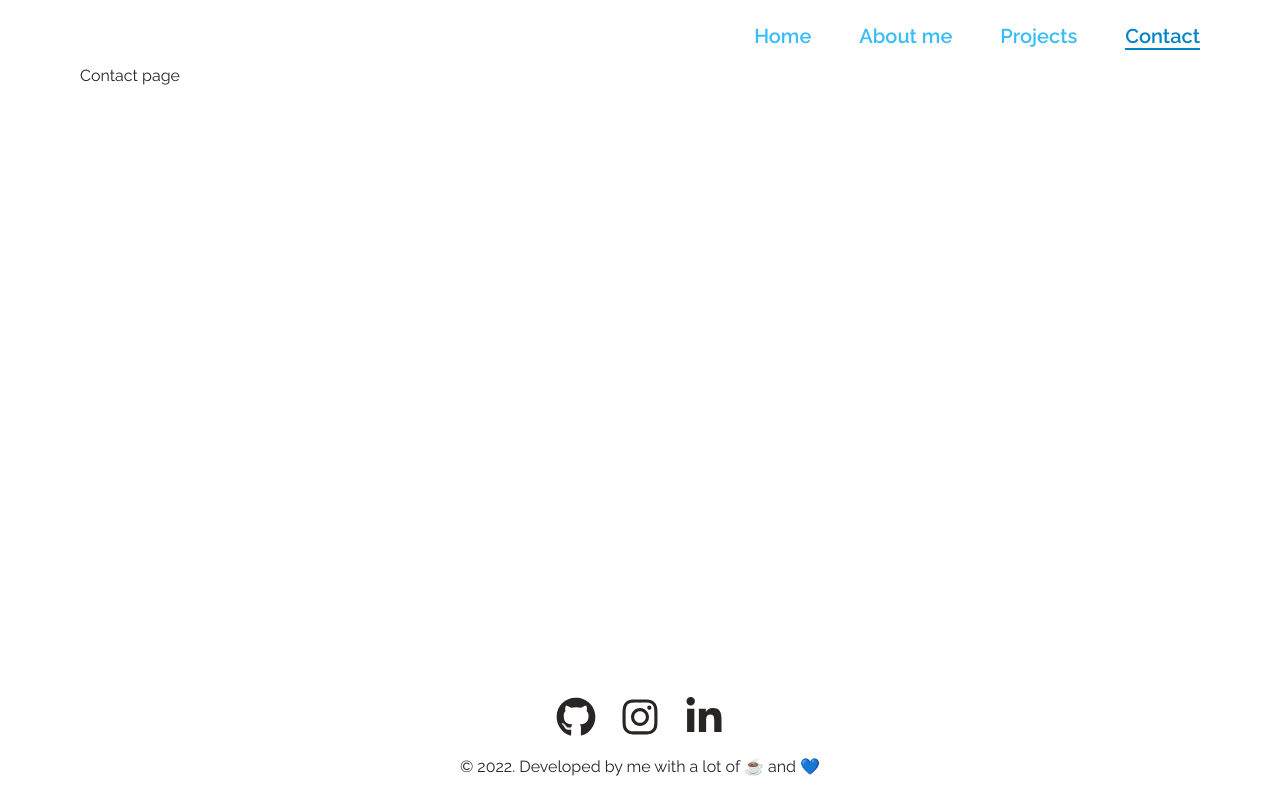
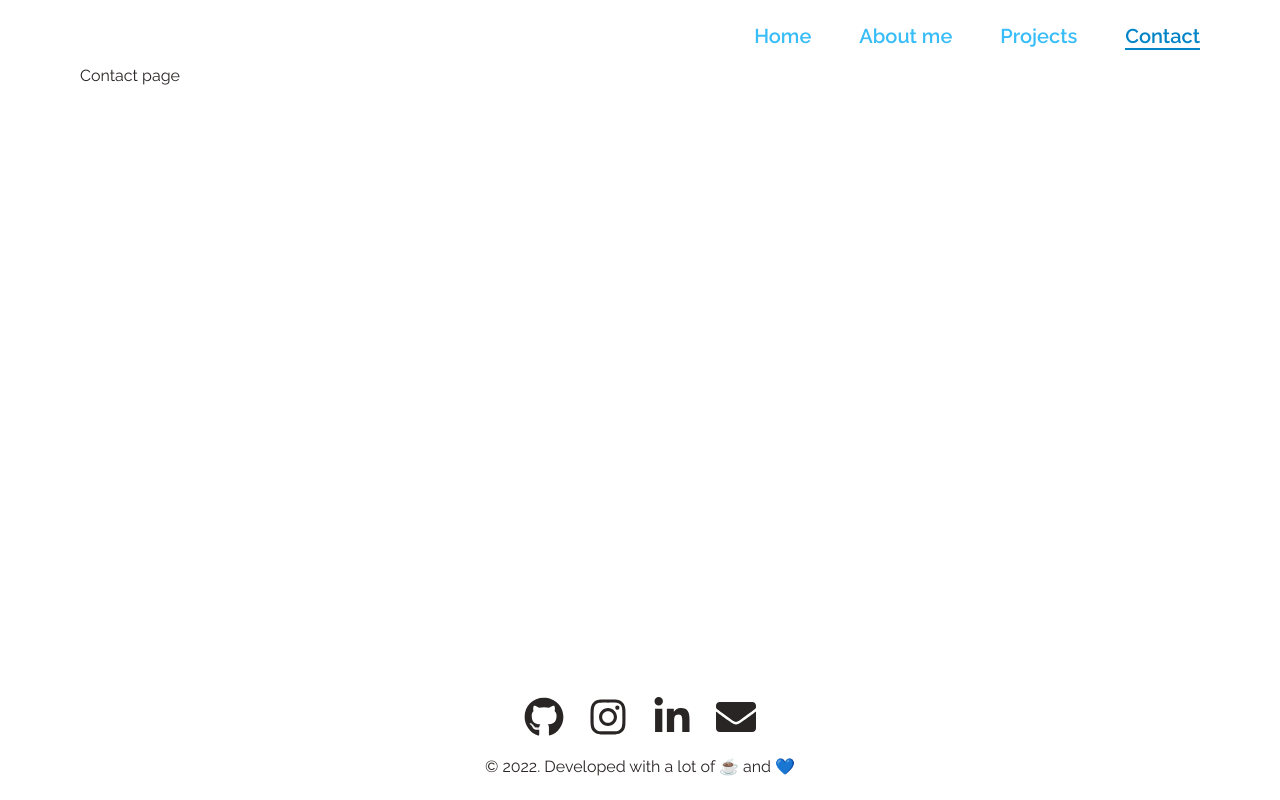
Before and after one commit to AlfredoPrograma/alfredoprograma-portfolio, a Next.js app: page /contact in a window 1280 px wide. Built offline with nearby package versions, Linux system fonts and the light colour scheme.

Commit message:
[CHANGES]: add email contact icon and make social media links responsive

```diff
--- a/components/Footer/Footer.module.scss
+++ b/components/Footer/Footer.module.scss
@@ -1,10 +1,13 @@
 @use 'styles/colors' as colors;
+@use 'styles/breakpoints' as breakpoints;
+
 
 .footer {
   display: flex;
   flex-direction: column-reverse;
   align-items: center;
   gap: 1rem;
+  text-align: center;
 
   .socialMediaWrapper {
     display: flex;
@@ -12,6 +15,7 @@
 
     .iconWrapper {
       & > svg > path {
+        color: colors.$black;
         transition: color 0.2s;
       }
 
@@ -22,10 +26,23 @@
       }
 
       .icon {
-        width: 2.5rem;
-        height: 2.5rem;
+        width: 1.75rem;
+        height: 1.75rem;
       }
     }
-
   }
 }
+
+@media screen and (min-width: breakpoints.$tablet) {
+  .footer {
+    .socialMediaWrapper{
+      .iconWrapper {
+        .icon {
+          width: 2.5rem;
+          height: 2.5rem;
+        }
+      }
+    }
+  }
+
+}
--- a/components/Footer/Footer.tsx
+++ b/components/Footer/Footer.tsx
@@ -3,32 +3,48 @@ import {
   FaGithub as GithubIcon,
   FaInstagram as InstagramIcon,
   FaLinkedinIn as LinkedInIcon,
+  FaEnvelope as MailIcon,
 } from 'react-icons/fa'
 import Link from 'next/link'
+import { SocialMediaIconLink } from 'types/SocialMediaIconLink'
+
+const socialMediaLinks: SocialMediaIconLink[] = [
+  {
+    to: '#',
+    icon: GithubIcon,
+  },
+
+  {
+    to: '#',
+    icon: InstagramIcon,
+  },
+
+  {
+    to: '#',
+    icon: LinkedInIcon,
+  },
+
+  {
+    to: '#',
+    icon: MailIcon,
+  },
+]
 
 const Footer = () => {
   return (
     <footer className={styles.footer}>
       <div className={styles.copyrightWrapper}>
-        &copy; 2022. Developed by me with a lot of ☕ and 💙
+        &copy; 2022. Developed with a lot of ☕ and 💙
       </div>
 
       <div className={styles.socialMediaWrapper}>
-        <Link href="#">
-          <a className={styles.iconWrapper}>
-            <GithubIcon className={styles.icon} />
-          </a>
-        </Link>
-        <Link href="#">
-          <a className={styles.iconWrapper}>
-            <InstagramIcon className={styles.icon} />
-          </a>
-        </Link>
-        <Link href="#">
-          <a className={styles.iconWrapper}>
-            <LinkedInIcon className={styles.icon} />
-          </a>
-        </Link>
+        {socialMediaLinks.map(({ to, icon }) => (
+          <Link key={to} href={to}>
+            <a className={styles.iconWrapper}>
+              {icon({ className: styles.icon })}
+            </a>
+          </Link>
+        ))}
       </div>
     </footer>
   )
--- /dev/null
+++ b/types/SocialMediaIconLink.ts
@@ -0,0 +1,8 @@
+import { IconType } from 'react-icons'
+
+interface SocialMediaIconLink {
+  to: string
+  icon: IconType
+}
+
+export type { SocialMediaIconLink }
```
